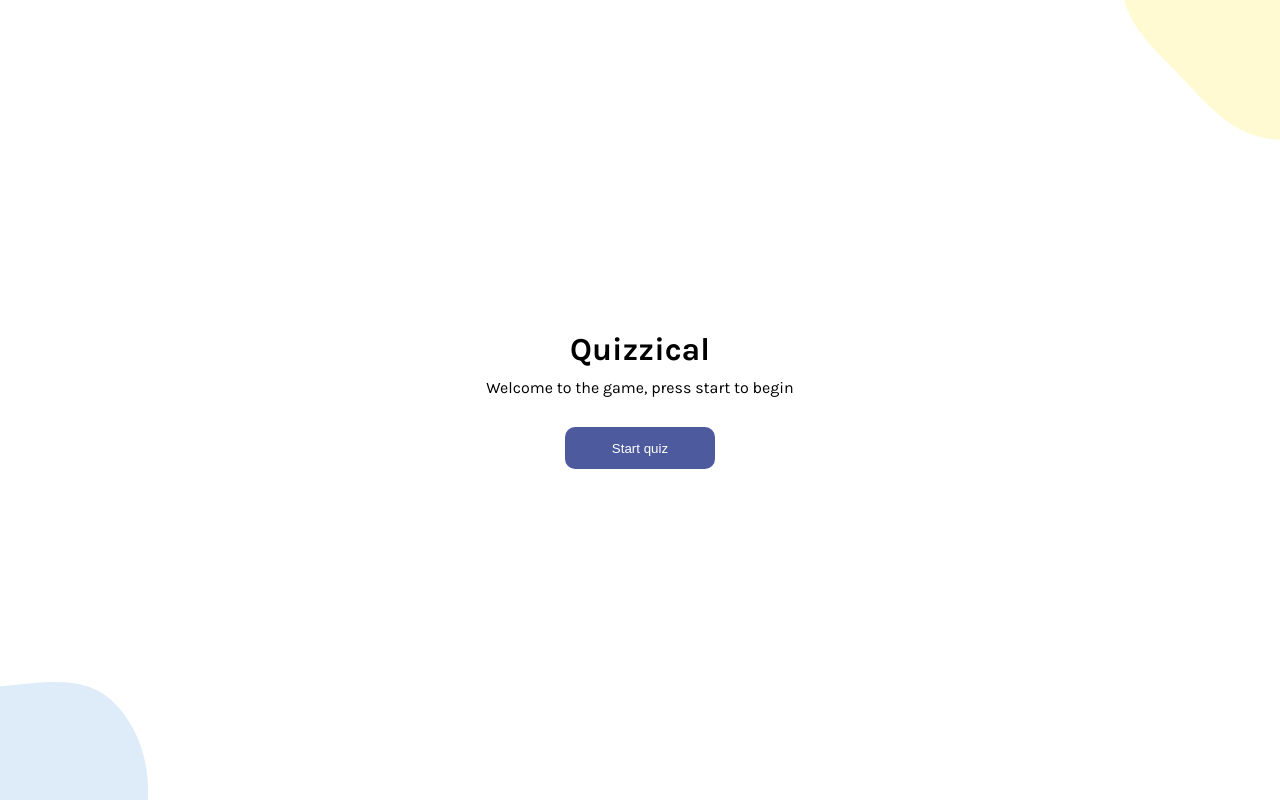
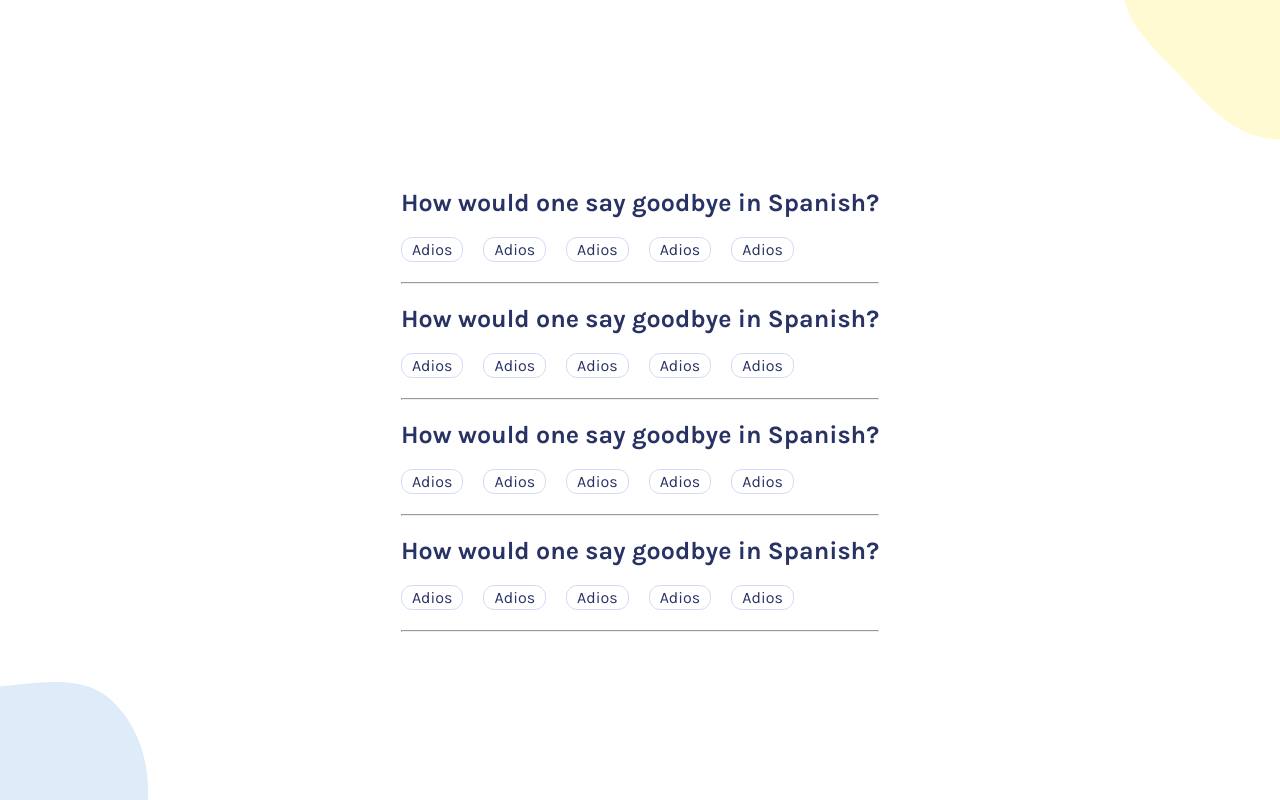
Before and after one commit to romoguill/quiz-app, a React (Create React App) app: page / in a window 1280 px wide. Both pictures are taken after a click on the button "Start quiz". Built offline with nearby package versions, Linux system fonts and the light colour scheme.

Commit message:
Set up the Quiz and Answer component + styles

```diff
--- a/src/App.js
+++ b/src/App.js
@@ -1,11 +1,29 @@
 import WelcomePage from './Components/WelcomePage';
+import Quiz from './Components/Quiz';
 
 import './styles.css';
 
+import { useState, useEffect } from 'react';
+
 function App() {
+  const [isPlaying, setIsPlaying] = useState(false);
+
+  function startGame() {
+    setIsPlaying(true);
+  }
+
   return (
     <div className="App">
-      <WelcomePage />
+      {isPlaying ? (
+        <>
+          <Quiz />
+          <Quiz />
+          <Quiz />
+          <Quiz />
+        </>
+      ) : (
+        <WelcomePage startGame={startGame} />
+      )}
     </div>
   );
 }
--- /dev/null
+++ b/src/Components/Answer.js
@@ -0,0 +1,9 @@
+function Answer() {
+  return (
+    <div className="Answer">
+      <p>Adios</p>
+    </div>
+  );
+}
+
+export default Answer;
--- /dev/null
+++ b/src/Components/Quiz.js
@@ -0,0 +1,19 @@
+import Answer from './Answer';
+
+function Quiz() {
+  return (
+    <section className="Quiz">
+      <h3 className="question">How would one say goodbye in Spanish?</h3>
+      <div className="posible_answers">
+        <Answer />
+        <Answer />
+        <Answer />
+        <Answer />
+        <Answer />
+      </div>
+      <hr />
+    </section>
+  );
+}
+
+export default Quiz;
--- a/src/Components/WelcomePage.js
+++ b/src/Components/WelcomePage.js
@@ -1,9 +1,11 @@
-function WelcomePage() {
+function WelcomePage(props) {
   return (
     <main className="WelcomePage">
       <h1>Quizzical</h1>
       <h2>Welcome to the game, press start to begin</h2>
-      <button className="btn btn--primary">Start quiz</button>
+      <button className="btn btn--primary" onClick={props.startGame}>
+        Start quiz
+      </button>
     </main>
   );
 }
--- a/src/styles.css
+++ b/src/styles.css
@@ -7,6 +7,7 @@
 html {
   font-size: 62.5%;
   font-family:'Karla', sans-serif;
+  color: #293264;
 }
 
 h1 {
@@ -17,6 +18,10 @@ h1 {
 h2 {
   font-size: 1.6rem;
   font-weight: 400;
+}
+
+h3 {
+  font-size: 2.5rem;
 }
 
 body {
@@ -53,3 +58,25 @@ body {
 .btn:hover {
   background-color: #6171c4;
 }
+
+.question {
+  margin-top: 2rem;
+}
+
+.posible_answers {
+  display: flex;
+  gap: 20px;
+  margin:2rem 0 2rem 0;
+}
+
+.Answer {
+  font-size: 1.6rem;
+  border: 1px solid #D6DBF5;
+  padding: 0.2rem 1rem;
+  border-radius: 1.1rem;
+  cursor: pointer;
+}
+
+.Answer:hover {
+  background-color: #D6DBF5;
+}
```
